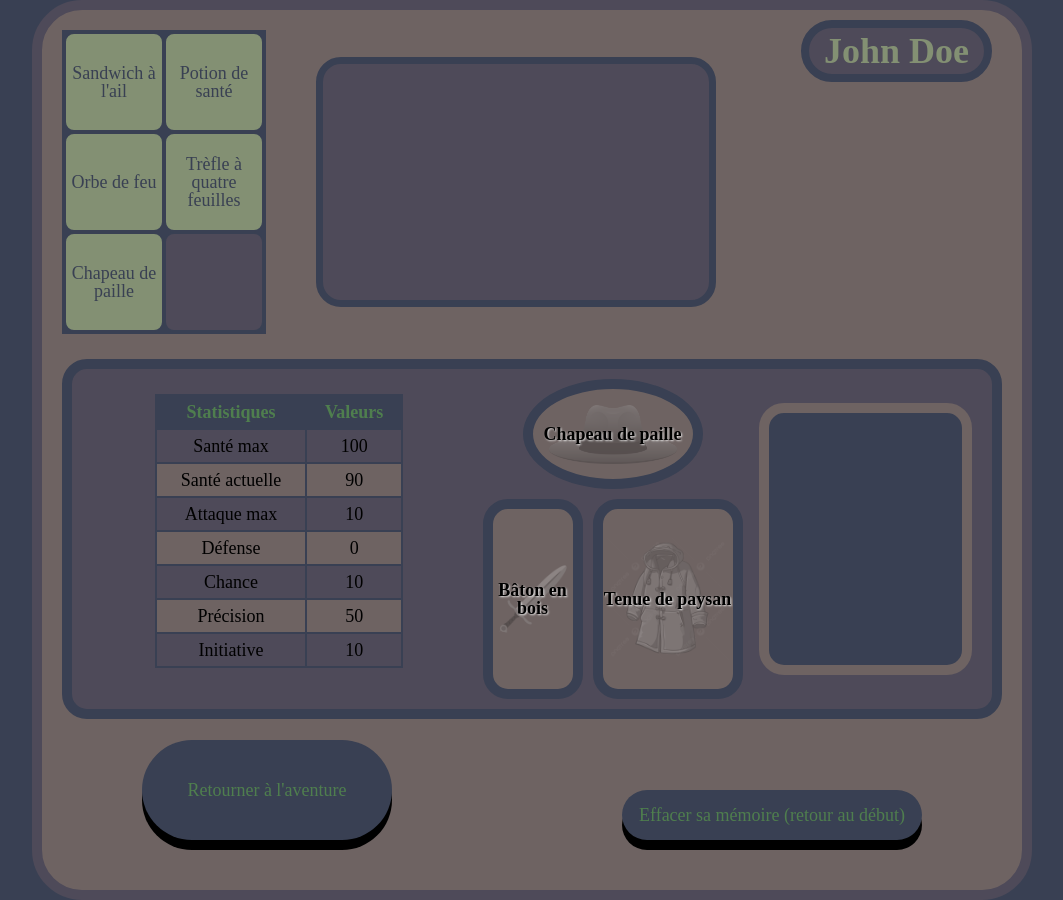
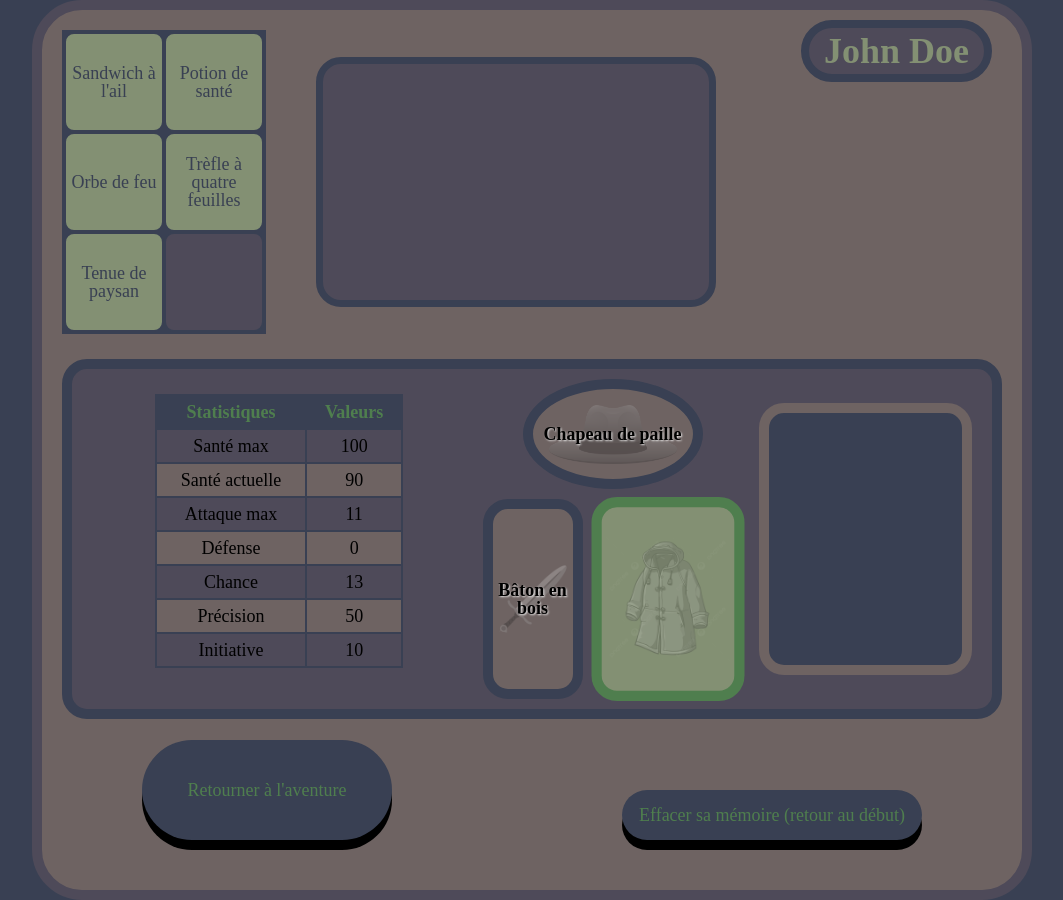
Before and after one commit to GoutteDooo/aventure, a React (Vite) app in the folder aventure-react/: page /status in a window 1280 px wide. Shown: the whole page, without its empty margins (108-1171 px from the left). Built offline with nearby package versions, Linux system fonts and the light colour scheme; a web font is replaced by a local one; what @midudev/tailwind-animations would draw is missing.

Commit message:
chore: Stats - equipment localStorage playerStatsEquipped added

```diff
--- a/aventure-react/src/components/Stats.jsx
+++ b/aventure-react/src/components/Stats.jsx
@@ -3,8 +3,37 @@ import { PlayerContext } from "../utils/Context";
 import itemsData from "../data/itemsData";
 
 const Stats = () => {
-  const { playerStats, setPlayerStats } = useContext(PlayerContext);
+  const {
+    playerStats,
+    setPlayerStats,
+    playerStatsEquipped,
+    setPlayerStatsEquipped,
+  } = useContext(PlayerContext);
   const [equipmentActive, setEquipmentActive] = useState("");
+
+  const applyEquipmentEffects = () => {
+    //Réinitialiser les stats avant d'appliquer les effets
+    let updatedStats = { ...playerStats.stats };
+
+    //Trouver l'item correspondant à l'équipement équipé
+    Object.values(playerStats.equipment).forEach((equipmentName) => {
+      const equip = itemsData.find((item) => item.name === equipmentName);
+      if (equip && equip.effect) {
+        updatedStats[equip.effect] += equip.value;
+        console.log(updatedStats);
+      }
+    });
+
+    //Appliquer les effets de chaque équipement
+    setPlayerStats((prevStats) => ({
+      ...prevStats,
+      stats: updatedStats,
+    }));
+  };
+
+  useEffect(() => {
+    applyEquipmentEffects();
+  }, [playerStats.equipment]);
 
   const convertKey = (key) => {
     const translations = {
@@ -28,7 +57,7 @@ const Stats = () => {
 
   const handleEquipmentActive = (selectedEquipment) => {
     setEquipmentActive(selectedEquipment);
-  }
+  };
 
   useEffect(() => {
     localStorage.setItem("playerData", JSON.stringify(playerStats));
@@ -49,7 +78,7 @@ const Stats = () => {
               Object.entries(playerStats.stats).map(([key, value], index) => (
                 <tr key={index}>
                   <td>{convertKey(key)}</td>
-                  <td>{convertStat(key, value)}</td>
+                  <td>{Math.trunc(convertStat(key, value))}</td>
                 </tr>
               ))}
           </tbody>
@@ -58,19 +87,31 @@ const Stats = () => {
       <div className="stats__equipment">
         <div className="stats__equipment__container">
           <div
-          className={`stats__equipment__container__hat ${equipmentActive === playerStats.equipment.hat ? "stats__equipment__container__hat--selected" : ""}`}
+            className={`stats__equipment__container__hat ${
+              equipmentActive === playerStats.equipment.hat
+                ? "stats__equipment__container__hat--selected"
+                : ""
+            }`}
             onClick={(e) => handleEquipmentActive(e.target.textContent)}
           >
             <p>{playerStats.equipment.hat}</p>
           </div>
           <div
-          className={`stats__equipment__container__outfit ${equipmentActive === playerStats.equipment.outfit ? "stats__equipment__container__hat--selected" : ""}`}
+            className={`stats__equipment__container__outfit ${
+              equipmentActive === playerStats.equipment.outfit
+                ? "stats__equipment__container__hat--selected"
+                : ""
+            }`}
             onClick={(e) => handleEquipmentActive(e.target.textContent)}
           >
             <p>{playerStats.equipment.outfit}</p>
           </div>
           <div
-          className={`stats__equipment__container__weapon ${equipmentActive === playerStats.equipment.weapon ? "stats__equipment__container__hat--selected" : ""}`}
+            className={`stats__equipment__container__weapon ${
+              equipmentActive === playerStats.equipment.weapon
+                ? "stats__equipment__container__hat--selected"
+                : ""
+            }`}
             onClick={(e) => handleEquipmentActive(e.target.textContent)}
           >
             <p>{playerStats.equipment.weapon}</p>
@@ -82,9 +123,16 @@ const Stats = () => {
               <>
                 <div className="equipment__active__name">{equipmentActive}</div>
                 <div className="equipment__active__desc">
-                    {itemsData.find((item) => item.name === equipmentActive).desc_useless} </div>
+                  {
+                    itemsData.find((item) => item.name === equipmentActive)
+                      .desc_useless
+                  }{" "}
+                </div>
                 <div className="equipment__active__effect">
-                        {itemsData.find((item) => item.name === equipmentActive).desc_use}
+                  {
+                    itemsData.find((item) => item.name === equipmentActive)
+                      .desc_use
+                  }
                 </div>
               </>
             )}
--- a/aventure-react/src/data/itemsData.js
+++ b/aventure-react/src/data/itemsData.js
@@ -16,7 +16,7 @@ const itemsData = [
     name: "Chapeau de paille",
     direction: "equipment",
     effect: "chance",
-    value: 3,
+    value: 0.03,
     desc_useless:
       "Ce chapeau vous rappelle votre oncle, qui le portait régulièrement et en a fini par vous en faire cadeau.",
     desc_use: "Augmente la chance de 3",
--- a/aventure-react/src/utils/Context.jsx
+++ b/aventure-react/src/utils/Context.jsx
@@ -4,7 +4,7 @@ export const PlayerContext = createContext();
 
 const initialPlayerData = {
   stats: {
-        maxHealth:100,
+    maxHealth: 100,
     health: 90,
     attack: 10,
     defense: 0,
@@ -14,13 +14,40 @@ const initialPlayerData = {
   },
   equipment: {
     hat: "Chapeau de paille",
-        outfit: "Tenue de paysan",
+    outfit: "",
     weapon: "Bâton en bois",
   },
-    inventory: ["Sandwich à l'ail", "Potion de santé", "Orbe de feu", "Trèfle à quatre feuilles", "Chapeau de paille", ""],
+  inventory: [
+    "Sandwich à l'ail",
+    "Potion de santé",
+    "Orbe de feu",
+    "Trèfle à quatre feuilles",
+    "Tenue de paysan",
+    "",
+  ],
 };
 
-export const PlayerProvider = ({children}) => {
+const initialPlayerStatsEquipped = {
+  stats: {
+    maxHealth: 0,
+    attack: 0,
+    defense: 0,
+    chance: 0,
+    accuracy: 0,
+    initiative: 0,
+  },
+};
+
+export const PlayerProvider = ({ children }) => {
+  const [playerStatsEquipped, setPlayerStatsEquipped] = useState(() => {
+    const savedPlayerStatsEquipped = localStorage.getItem(
+      "playerStatsEquipped"
+    );
+    return savedPlayerStatsEquipped
+      ? JSON.parse(savedPlayerStatsEquipped)
+      : initialPlayerStatsEquipped;
+  });
+
   const [playerStats, setPlayerStats] = useState(() => {
     try {
       const savedPlayerData = localStorage.getItem("playerData");
@@ -35,14 +62,30 @@ export const PlayerProvider = ({children}) => {
     localStorage.setItem("playerData", JSON.stringify(playerStats));
   }, [playerStats]);
 
+  useEffect(() => {
+    localStorage.setItem(
+      "playerStatsEquipped",
+      JSON.stringify(playerStatsEquipped)
+    );
+  }, [playerStatsEquipped]);
+
   const resetPlayerData = () => {
     localStorage.clear();
     setPlayerStats(initialPlayerData);
-    }
+    setPlayerStatsEquipped(initialPlayerStatsEquipped);
+  };
 
   return (
-        <PlayerContext.Provider value={{ playerStats, setPlayerStats, resetPlayerData }}>
+    <PlayerContext.Provider
+      value={{
+        playerStats,
+        setPlayerStats,
+        resetPlayerData,
+        playerStatsEquipped,
+        setPlayerStatsEquipped,
+      }}
+    >
       {children}
     </PlayerContext.Provider>
-    )
-}
+  );
+};
```
Lines whose indentation alone changed are shown as unchanged.
